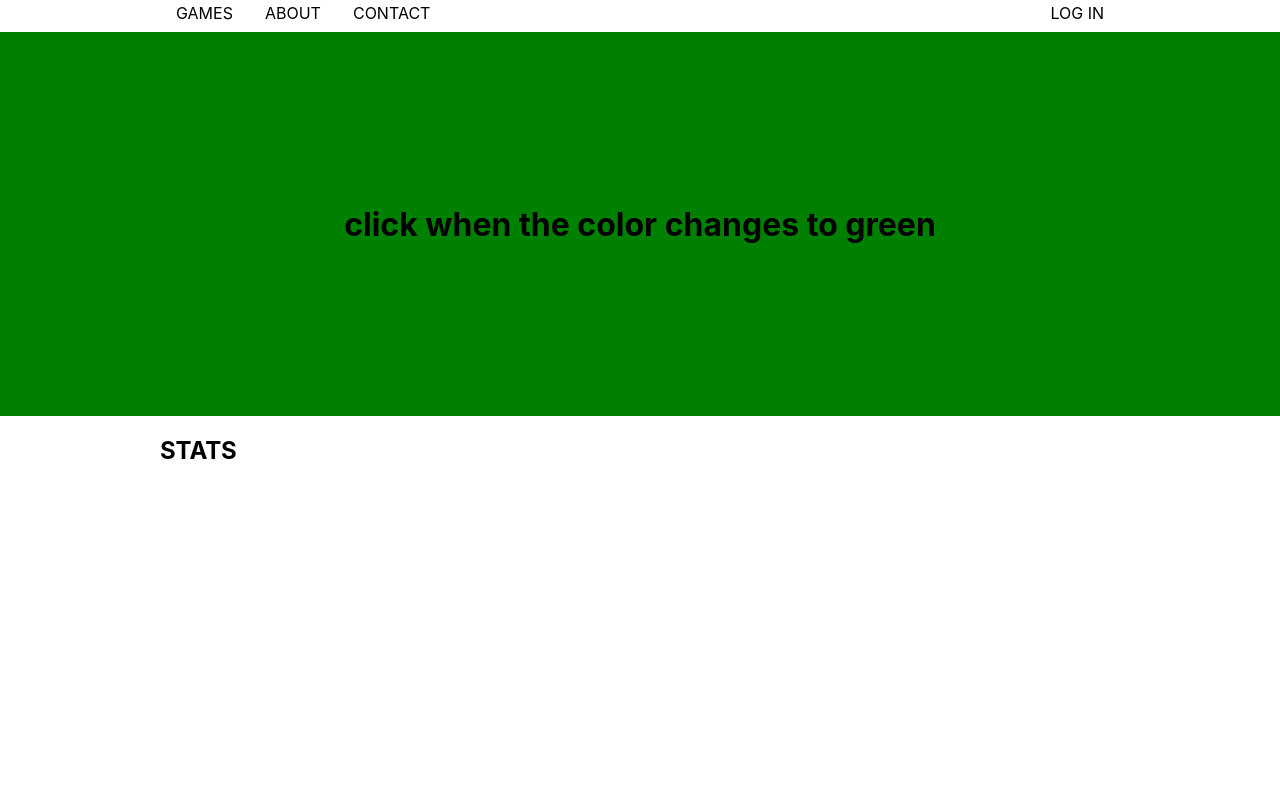
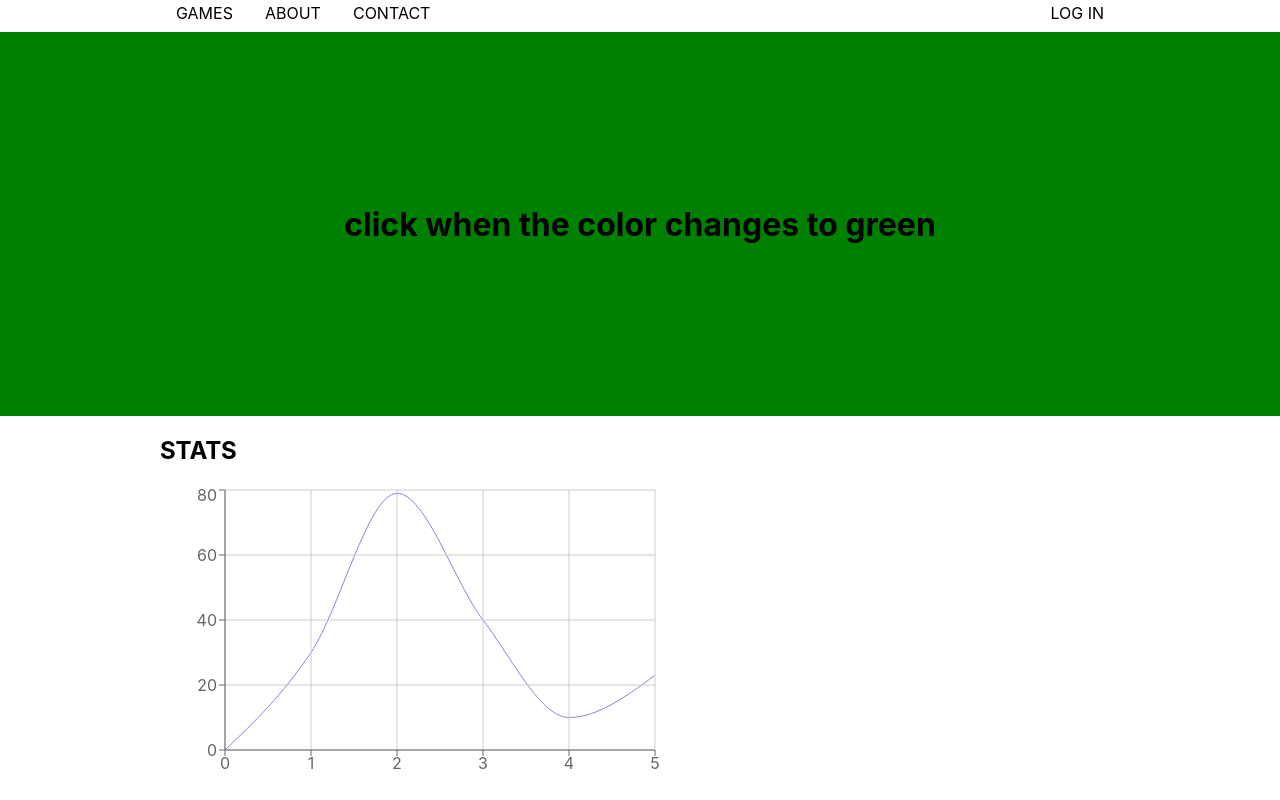
Before and after one commit to kantimam/wordGame-master, a React (Create React App) app in the folder word_game/: page /games/reactiongame in a window 1280 px wide. Built offline with nearby package versions, Linux system fonts and the light colour scheme.

Commit message:
added chart

```diff
--- a/word_game/package.json
+++ b/word_game/package.json
@@ -9,6 +9,7 @@
     "react-router": "^4.3.1",
     "react-router-dom": "^4.3.1",
     "react-scripts": "2.1.3",
+    "recharts": "^1.7.0",
     "tone": "^13.4.9"
   },
   "scripts": {
--- a/word_game/src/components/Description.jsx
+++ b/word_game/src/components/Description.jsx
@@ -1,11 +1,27 @@
 import React from 'react'
 import './description.css'
+import { LineChart, Line, CartesianGrid, XAxis, YAxis, Tooltip } from 'recharts';
 
 const Description = ({header, text, stats}) => {
+    const data = [
+        {score: 0, count: 0, pv: 2400, amt: 2400},
+        {score: 1, count: 30, pv: 2400, amt: 2400},
+        {score: 2, count: 79, pv: 2400, amt: 2400},
+        {score: 3, count: 40, pv: 2400, amt: 2400},
+        {score: 4, count: 10, pv: 2400, amt: 2400},
+        {score: 5, count: 23, pv: 2400, amt: 2400},
+    ];
     return (
         <div id='descriptionBox' className={'inner marginAuto'}>
             <section id='descStatsSection'>
                 <h1>STATS</h1>
+                <LineChart width={500} height={300} data={data}>
+                    <Line type="monotone" dataKey="count" stroke="#8884d8" />
+                    <CartesianGrid stroke="#ccc" />
+                    <XAxis dataKey="score" />
+                    <YAxis />
+                    <Tooltip />
+                </LineChart>
             </section>
             <section id='descInfoSection'>
                 <h1>
--- a/word_game/src/components/description.css
+++ b/word_game/src/components/description.css
@@ -1,12 +1,17 @@
 #descriptionBox{
+    width: 90%;
     display: flex;
+    justify-content: space-between;
+    flex-wrap: wrap;
 }
 #descStatsSection{
     margin-right: 4rem;
+    max-width: 90%;
 }
 
 #descInfoSection{
-    flex: 1;
+    width: 16rem;
+    max-width: 90%;
 }
 
 #descriptionBox>section>h1,#descriptionBox>section>p{
```
Also changed, not shown: 1 other file (tests, documents, lock files or other folders).
